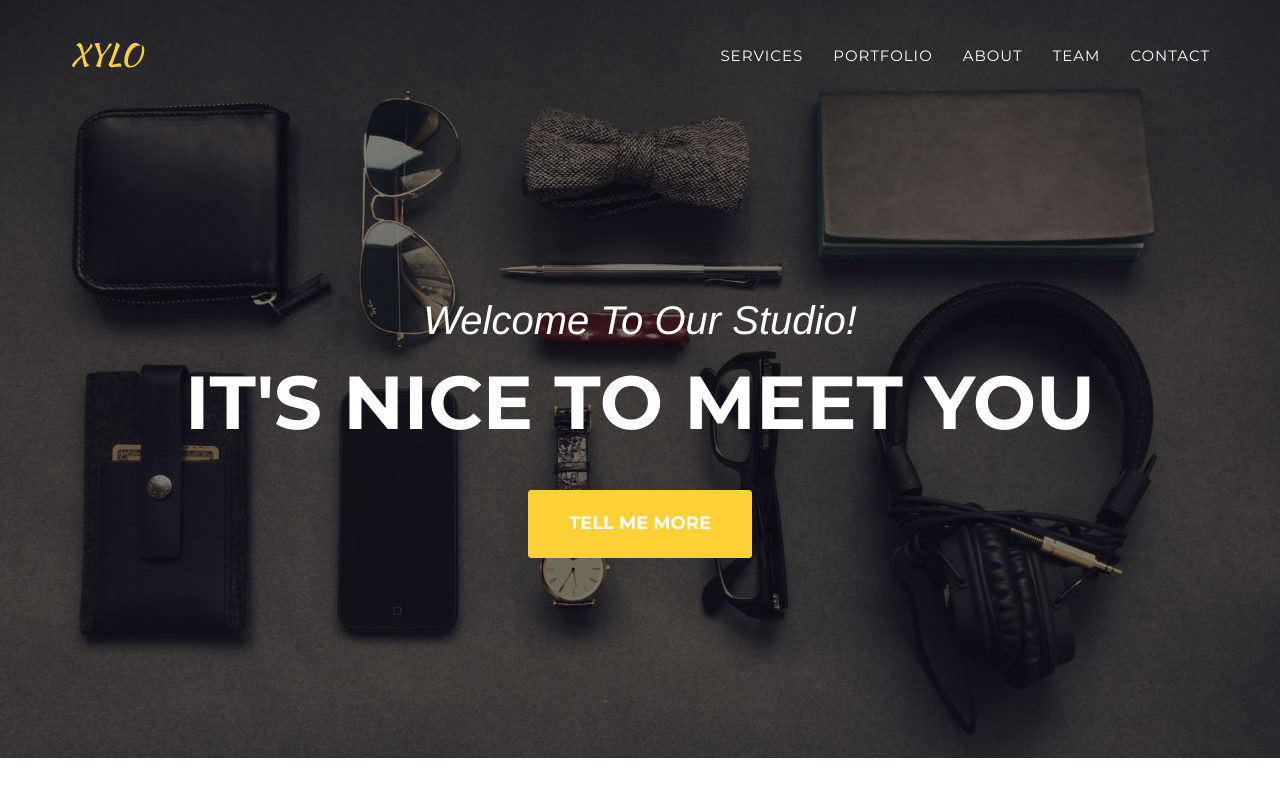
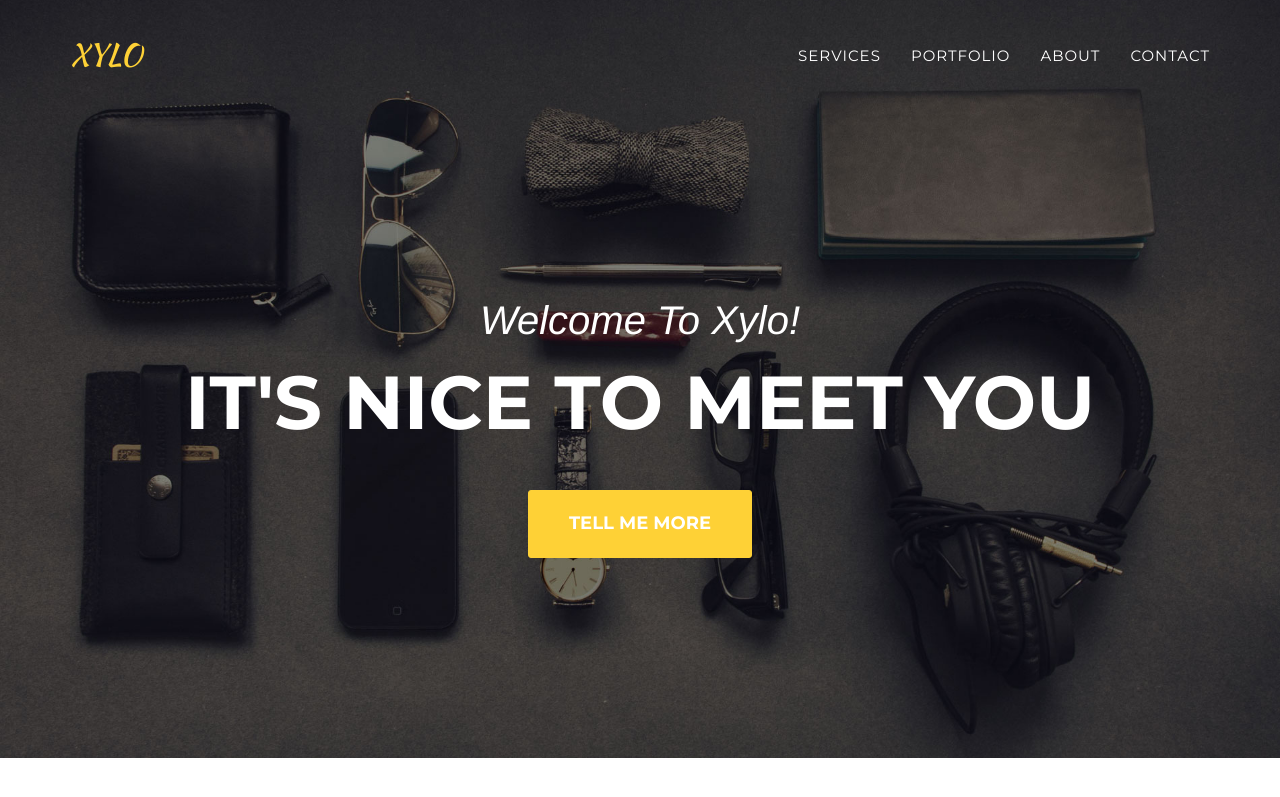
Before and after one commit to dearmysoul/xylo, a Jekyll site: the page built from index.html, in a window 1280 px wide and 900 px high. Shown: the top 797 px of the window. Built offline with Jekyll 4.4.1, drawn with Linux system fonts in a browser that asks for light colours; some web fonts are replaced.

Commit message:
email, team update

```diff
--- a/_includes/header.html
+++ b/_includes/header.html
@@ -27,9 +27,9 @@
                     <li>
                         <a class="page-scroll" href="#about">About</a>
                     </li>
-                    <li>
+                <!--    <li>
                         <a class="page-scroll" href="#team">Team</a>
-                    </li>
+                    </li> -->
                     <li>
                         <a class="page-scroll" href="#contact">Contact</a>
                     </li>
@@ -44,7 +44,7 @@
     <header>
         <div class="container">
             <div class="intro-text">
-                <div class="intro-lead-in">Welcome To Our Studio!</div>
+                <div class="intro-lead-in">Welcome To Xylo!</div>
                 <div class="intro-heading">It's Nice To Meet You</div>
                 <a href="#services" class="page-scroll btn btn-xl">Tell Me More</a>
             </div>
```
Also changed, not shown: 1 other file.
